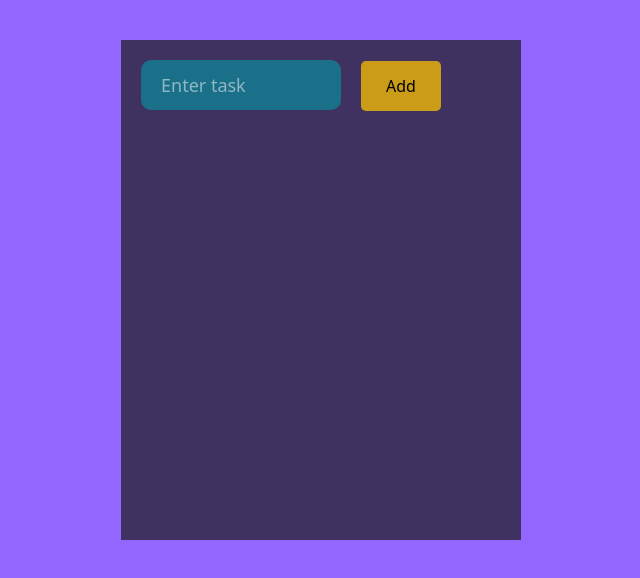
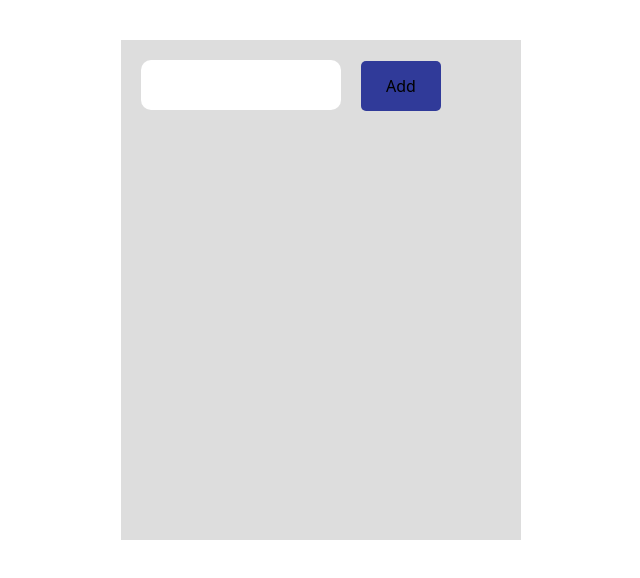
Before and after one commit to itsfitriayu/fe-todo-app, a React (Create React App) app: page /todo in a window 1280 px wide. Shown: the top 578 px of the page, without its empty margins (319-959 px from the left). Built offline with nearby package versions, Linux system fonts and the light colour scheme.

Commit message:
adjust css

```diff
--- a/package.json
+++ b/package.json
@@ -27,7 +27,7 @@
     "web-vitals": "^1.0.1"
   },
   "scripts": {
-    "start": "node server.js",
+    "start": "craco start",
     "build": "craco build",
     "test": "craco test",
     "eject": "react-scripts eject"
--- a/src/Components/todo/ListItems.css
+++ b/src/Components/todo/ListItems.css
@@ -3,7 +3,7 @@
     width: 300px;
     margin: 20px auto;
     height: 50px;
-    background-color: #bf07ac;
+    background-color: #20a4f3;
     border-radius: 5px;
 }
 .list p{
--- a/src/Components/todo/todo.css
+++ b/src/Components/todo/todo.css
@@ -1,17 +1,17 @@
 body{
-  background-color: #9266ff;
+  background-color: white;
 }
 .todo{
-  background-color: #3f3160;
+  background-color: #ddd;
   min-height:500px;
   width: 400px;
   margin: 40px auto;
 }
 
 #to-do-form input{
-  background-color: rgba(27, 112, 137, 1);
+  background-color: white;
   border: 0;
-  color: #fff;
+  color: black;
   width: 200px;
   height: 50px;
   margin: 20px;
@@ -20,7 +20,7 @@ body{
   border-radius: 10px;
 }
 #to-do-form input::placeholder{
-  color: rgba(255,255,255,0.5);
+  color: white;
 }
 #to-do-form input:focus{
   outline: none;
@@ -30,7 +30,7 @@ body{
   width: 80px;
   border-radius: 5px;
   border: 0;
-  background-color:rgba(202, 156, 24, 1);
+  background-color:#303a99;
   cursor: pointer;
 }
 #to-do-form button:focus{
```
